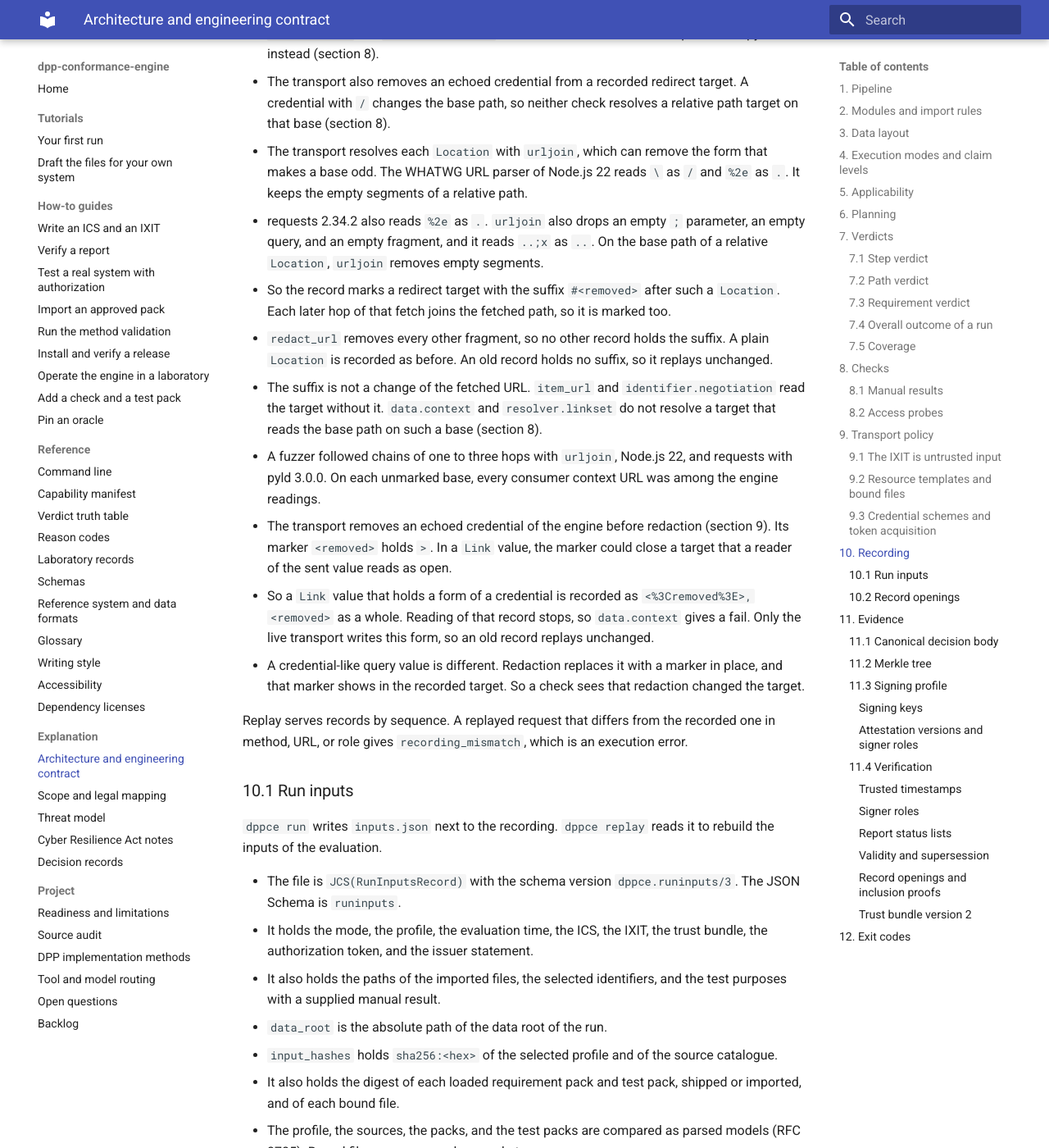
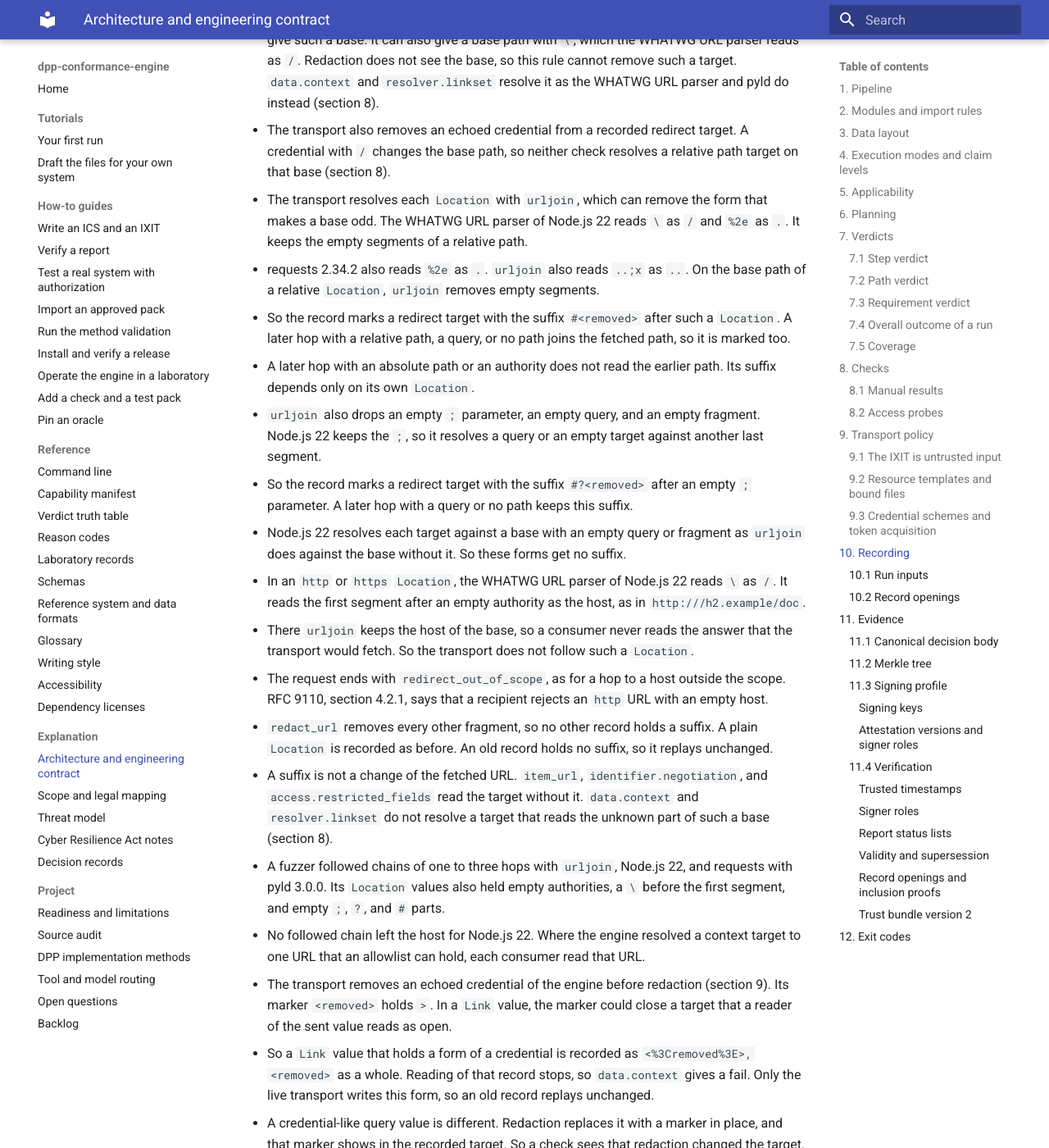
Before and after one commit to hadijannat/dpp-conformance-engine, an MkDocs documentation site: the page built from docs/explanation/architecture.md, in a window 1280 px wide and 1400 px high, scrolled down 54497 px. Shown: the whole window at 82% size. Built offline with MkDocs 1.6.1 and Material for MkDocs 9.7.7, drawn with Linux system fonts in a browser that asks for light colours; the version menu is left out; some of the changed text lies outside the part shown.

Commit message:
docs: state the host rule and the two redirect target suffixes
Sections 8 and 10 and the reference system page say that the
transport does not follow a Location that the WHATWG URL parser reads
with another host, when a redirect target gets "#<removed>" or
"#?<removed>", and what the hop fuzzer compared.

Co-Authored-By: Claude Opus 5.5 <noreply@anthropic.com>

```diff
--- a/docs/explanation/architecture.md
+++ b/docs/explanation/architecture.md
@@ -803,18 +803,20 @@ gives `blocked`, with `DATA.SCHEMA.MISSING` or `DATA.RULES.MISSING`. The run bin
   redirect target, so the fail stands. A target with an absolute path or an authority keeps its
   result.
 - The transport marks a redirect target with the suffix `#<removed>` after a `Location` that a
-  consumer can read as another URL (section 10). Such a record does not hold the base path that
+  consumer can read as another path (section 10). Such a record does not hold the base path that
   a consumer reads.
-- So on a marked base, a relative path, a query, or an empty target counts unresolved: the
-  base, a `/`, and the target. It gives `DATA.CONTEXT.NOT_ALLOWED`. The `Location` is the value
-  of the system, so the fail stands.
-- On a marked base, a target with an absolute path or an authority keeps its result. The WHATWG
-  URL parser can read a `Location` such as `/\h.example/doc` with another host. This check then
-  resolves an absolute path against the fetched origin.
+- So on a base with this suffix, a relative path, a query, or an empty target counts unresolved:
+  the base, a `/`, and the target. It gives `DATA.CONTEXT.NOT_ALLOWED`. The `Location` is the
+  value of the system, so the fail stands.
+- After a `Location` with an empty `;` parameter, the suffix is `#?<removed>`. On such a base,
+  only a query or an empty target counts unresolved.
+- On a marked base, a target with an absolute path or an authority keeps its result. The
+  transport does not follow a `Location` that the WHATWG URL parser reads with another host, such
+  as `/\h.example/doc` (section 10). So a consumer reads the fetched origin.
 - `resolver.linkset` resolves a relative target in the same way. It does not fetch a target that
   the two readers resolve to different URLs. It does not fetch a relative path target on a base
-  path that holds the marker. On a marked base, it does not fetch a relative path, a query, or an
-  empty target.
+  path that holds the marker. On a marked base, it does not fetch a target that counts unresolved
+  there.
 - The JSON-LD 1.1 API, section 9.4.1, rejects a document with more than one context link. Its
   error code is `multiple context link headers`, section 9.6.2. The check judges the target of
   each context link.
@@ -1843,18 +1845,34 @@ records/<id>.enc   one encrypted record each
 - The transport resolves each `Location` with `urljoin`, which can remove the form that makes a
   base odd. The WHATWG URL parser of Node.js 22 reads `\` as `/` and `%2e` as `.`. It keeps the
   empty segments of a relative path.
-- requests 2.34.2 also reads `%2e` as `.`. `urljoin` also drops an empty `;` parameter, an empty
-  query, and an empty fragment, and it reads `..;x` as `..`. On the base path of a relative
-  `Location`, `urljoin` removes empty segments.
-- So the record marks a redirect target with the suffix `#<removed>` after such a `Location`.
-  Each later hop of that fetch joins the fetched path, so it is marked too.
-- `redact_url` removes every other fragment, so no other record holds the suffix. A plain
+- requests 2.34.2 also reads `%2e` as `.`. `urljoin` also reads `..;x` as `..`. On the base path
+  of a relative `Location`, `urljoin` removes empty segments.
+- So the record marks a redirect target with the suffix `#<removed>` after such a `Location`. A
+  later hop with a relative path, a query, or no path joins the fetched path, so it is marked too.
+- A later hop with an absolute path or an authority does not read the earlier path. Its suffix
+  depends only on its own `Location`.
+- `urljoin` also drops an empty `;` parameter, an empty query, and an empty fragment. Node.js 22
+  keeps the `;`, so it resolves a query or an empty target against another last segment.
+- So the record marks a redirect target with the suffix `#?<removed>` after an empty `;`
+  parameter. A later hop with a query or no path keeps this suffix.
+- Node.js 22 resolves each target against a base with an empty query or fragment as `urljoin`
+  does against the base without it. So these forms get no suffix.
+- In an `http` or `https` `Location`, the WHATWG URL parser of Node.js 22 reads `\` as `/`. It
+  reads the first segment after an empty authority as the host, as in `http:///h2.example/doc`.
+- There `urljoin` keeps the host of the base, so a consumer never reads the answer that the
+  transport would fetch. So the transport does not follow such a `Location`.
+- The request ends with `redirect_out_of_scope`, as for a hop to a host outside the scope. RFC
+  9110, section 4.2.1, says that a recipient rejects an `http` URL with an empty host.
+- `redact_url` removes every other fragment, so no other record holds a suffix. A plain
   `Location` is recorded as before. An old record holds no suffix, so it replays unchanged.
-- The suffix is not a change of the fetched URL. `item_url` and `identifier.negotiation` read the
-  target without it. `data.context` and `resolver.linkset` do not resolve a target that reads the
-  base path on such a base (section 8).
+- A suffix is not a change of the fetched URL. `item_url`, `identifier.negotiation`, and
+  `access.restricted_fields` read the target without it. `data.context` and `resolver.linkset` do
+  not resolve a target that reads the unknown part of such a base (section 8).
 - A fuzzer followed chains of one to three hops with `urljoin`, Node.js 22, and requests with
-  pyld 3.0.0. On each unmarked base, every consumer context URL was among the engine readings.
+  pyld 3.0.0. Its `Location` values also held empty authorities, a `\` before the first segment,
+  and empty `;`, `?`, and `#` parts.
+- No followed chain left the host for Node.js 22. Where the engine resolved a context target to
+  one URL that an allowlist can hold, each consumer read that URL.
 - The transport removes an echoed credential of the engine before redaction (section 9). Its
   marker `<removed>` holds `>`. In a `Link` value, the marker could close a target that a reader
   of the sent value reads as open.
```
Also changed, not shown: docs/reference/reference-system.md (+7 -2 lines).
